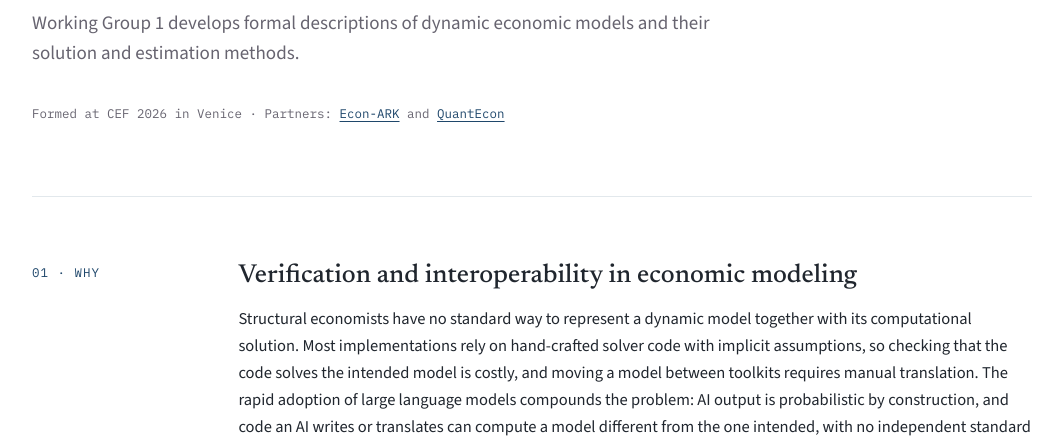
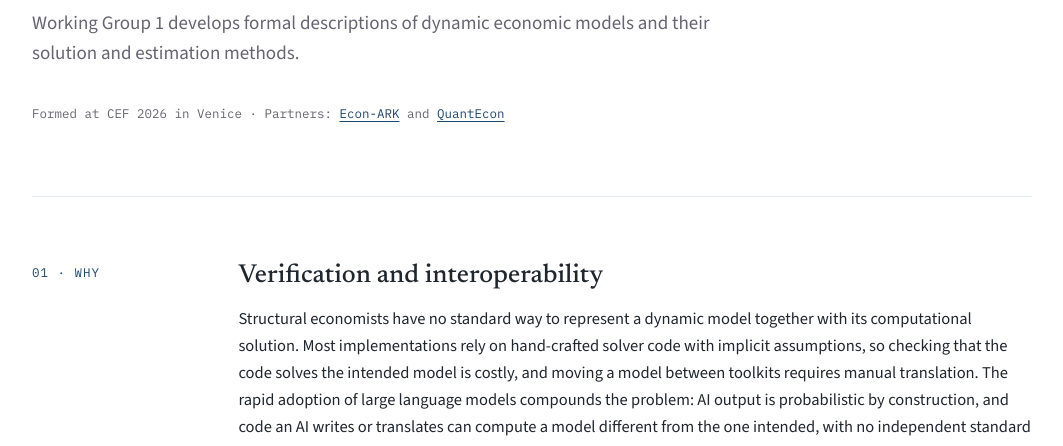
Before and after one commit to econ-ark/sce-wg-1, a plain HTML site: page docs/index.html in a window 1280 px wide. Shown: the part 344-790 px from the top of the page, without its empty margins (108-1171 px from the left). Drawn offline with nearby package versions, Linux system fonts and the light colour scheme.

Commit message:
Landing page: shorten the Why heading to its two nouns
Co-Authored-By: Claude Fable 5 <noreply@anthropic.com>

```diff
--- a/docs/index.html
+++ b/docs/index.html
@@ -53,7 +53,7 @@
       </div>
       <div style="flex:999 1 400px; min-width:0; display:grid; gap:28px;">
         <div>
-          <h2 style="margin:0 0 12px; font-family:'Newsreader',serif; font-weight:500; font-size:26px; line-height:1.2;">Verification and interoperability in economic modeling</h2>
+          <h2 style="margin:0 0 12px; font-family:'Newsreader',serif; font-weight:500; font-size:26px; line-height:1.2;">Verification and interoperability</h2>
           <p style="margin:0; font-size:16.5px; line-height:1.65; text-wrap:pretty;">Structural economists have no standard way to represent a dynamic model together with its computational solution. Most implementations rely on hand-crafted solver code with implicit assumptions, so checking that the code solves the intended model is costly, and moving a model between toolkits requires manual translation. The rapid adoption of large language models compounds the problem: AI output is probabilistic by construction, and code an AI writes or translates can compute a model different from the one intended, with no independent standard against which to check it. Verification and interoperability alike require rigorous descriptions of dynamic models and of their solution and estimation methods, separate from any implementation.</p>
         </div>
         <div>
```
